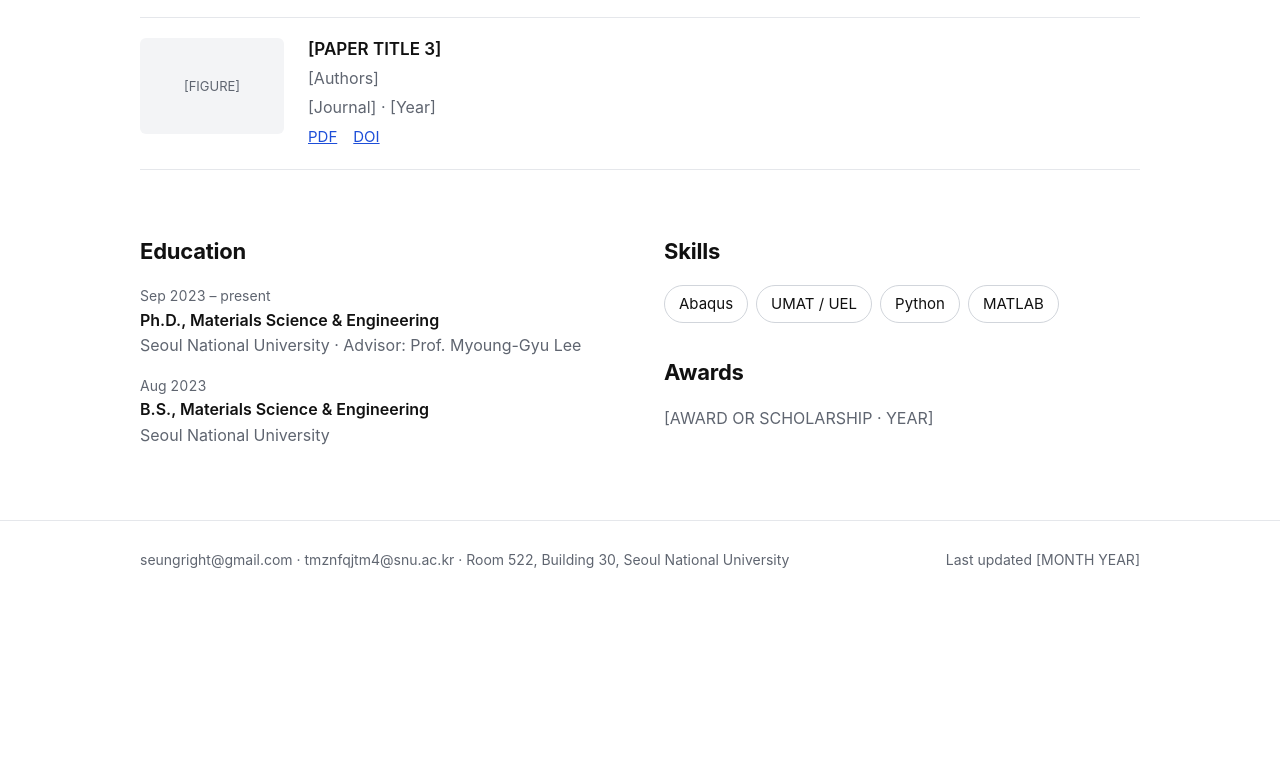
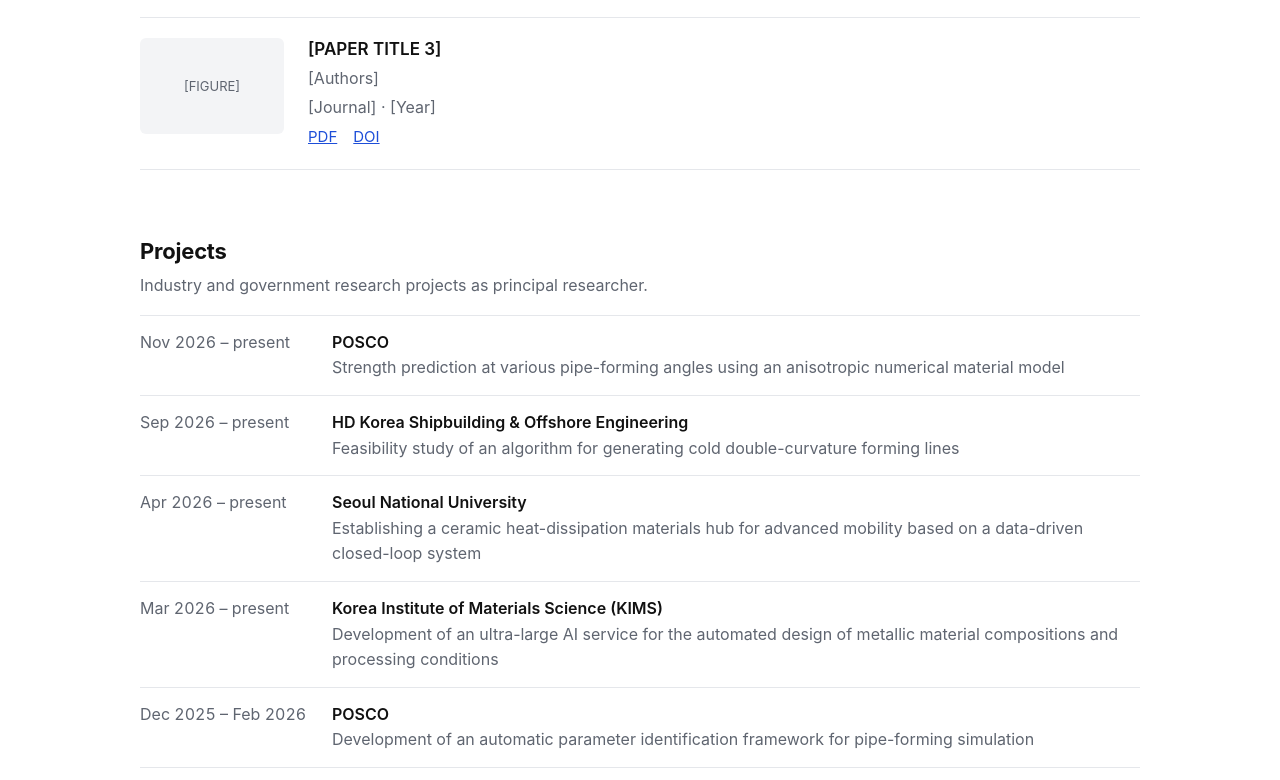
Before and after one commit to seungright/seungright.github.io, a plain HTML site: page index.html in a window 1280 px wide. Shown: the part 2020-2800 px from the top of the page. Before the commit the page ends 2620 px from the top, so only its background shows below. Drawn offline with Linux system fonts and the light colour scheme; a web font is replaced by a local one.

Commit message:
Add a Projects section and nav link
Lists the eight industry and government projects from the CV on the home
page, newest first, and adds a Projects link to every page's top menu.

Co-Authored-By: Claude Fable 5.2 <noreply@anthropic.com>
Claude-Session: https://claude.ai/code/session_016PCbsVimJ2eq3NqPkbEHF9

```diff
--- a/index.html
+++ b/index.html
@@ -25,6 +25,7 @@ a:focus-visible{outline:2px solid #1D4ED8;outline-offset:2px}
 <a href="#featured" style="color: #111111; text-decoration: none">Featured</a>
 <a href="#research" style="color: #111111; text-decoration: none">Research</a>
 <a href="#publications" style="color: #111111; text-decoration: none">Publications</a>
+<a href="#projects" style="color: #111111; text-decoration: none">Projects</a>
 <a href="#cv" style="color: #111111; text-decoration: none">CV</a>
 </nav>
 </div>
@@ -129,6 +130,71 @@ a:focus-visible{outline:2px solid #1D4ED8;outline-offset:2px}
 </div>
 </section>
 
+<section id="projects" style="display: flex; flex-direction: column; gap: 16px">
+<div style="display: flex; flex-direction: column; gap: 4px">
+<h2 style="margin: 0; font-size: 22px; font-weight: 700; letter-spacing: -0.01em">Projects</h2>
+<div style="color: #5F6570">Industry and government research projects as principal researcher.</div>
+</div>
+<div style="display: flex; flex-direction: column; border-bottom: 1px solid #E5E7EB">
+<div style="border-top: 1px solid #E5E7EB; padding: 14px 0; display: flex; flex-wrap: wrap; gap: 4px 24px">
+<div style="flex: 0 0 168px; color: #5F6570; font-variant-numeric: tabular-nums">Nov 2026 – present</div>
+<div style="flex: 1 1 360px; min-width: 0">
+<div style="font-weight: 600">POSCO</div>
+<div style="color: #5F6570">Strength prediction at various pipe-forming angles using an anisotropic numerical material model</div>
+</div>
+</div>
+<div style="border-top: 1px solid #E5E7EB; padding: 14px 0; display: flex; flex-wrap: wrap; gap: 4px 24px">
+<div style="flex: 0 0 168px; color: #5F6570; font-variant-numeric: tabular-nums">Sep 2026 – present</div>
+<div style="flex: 1 1 360px; min-width: 0">
+<div style="font-weight: 600">HD Korea Shipbuilding &amp; Offshore Engineering</div>
+<div style="color: #5F6570">Feasibility study of an algorithm for generating cold double-curvature forming lines</div>
+</div>
+</div>
+<div style="border-top: 1px solid #E5E7EB; padding: 14px 0; display: flex; flex-wrap: wrap; gap: 4px 24px">
+<div style="flex: 0 0 168px; color: #5F6570; font-variant-numeric: tabular-nums">Apr 2026 – present</div>
+<div style="flex: 1 1 360px; min-width: 0">
+<div style="font-weight: 600">Seoul National University</div>
+<div style="color: #5F6570">Establishing a ceramic heat-dissipation materials hub for advanced mobility based on a data-driven closed-loop system</div>
+</div>
+</div>
+<div style="border-top: 1px solid #E5E7EB; padding: 14px 0; display: flex; flex-wrap: wrap; gap: 4px 24px">
+<div style="flex: 0 0 168px; color: #5F6570; font-variant-numeric: tabular-nums">Mar 2026 – present</div>
+<div style="flex: 1 1 360px; min-width: 0">
+<div style="font-weight: 600">Korea Institute of Materials Science (KIMS)</div>
+<div style="color: #5F6570">Development of an ultra-large AI service for the automated design of metallic material compositions and processing conditions</div>
+</div>
+</div>
+<div style="border-top: 1px solid #E5E7EB; padding: 14px 0; display: flex; flex-wrap: wrap; gap: 4px 24px">
+<div style="flex: 0 0 168px; color: #5F6570; font-variant-numeric: tabular-nums">Dec 2025 – Feb 2026</div>
+<div style="flex: 1 1 360px; min-width: 0">
+<div style="font-weight: 600">POSCO</div>
+<div style="color: #5F6570">Development of an automatic parameter identification framework for pipe-forming simulation</div>
+</div>
+</div>
+<div style="border-top: 1px solid #E5E7EB; padding: 14px 0; display: flex; flex-wrap: wrap; gap: 4px 24px">
+<div style="flex: 0 0 168px; color: #5F6570; font-variant-numeric: tabular-nums">Mar 2025 – Apr 2026</div>
+<div style="flex: 1 1 360px; min-width: 0">
+<div style="font-weight: 600">LG Energy Solution</div>
+<div style="color: #5F6570">Development of material characterization methods and a nonlinear anisotropic plasticity model for battery can materials</div>
+</div>
+</div>
+<div style="border-top: 1px solid #E5E7EB; padding: 14px 0; display: flex; flex-wrap: wrap; gap: 4px 24px">
+<div style="flex: 0 0 168px; color: #5F6570; font-variant-numeric: tabular-nums">Aug 2024 – Jul 2025</div>
+<div style="flex: 1 1 360px; min-width: 0">
+<div style="font-weight: 600">POSCO</div>
+<div style="color: #5F6570">Development of a numerical material model for predicting high-temperature strength of API steel pipe in response to the IOGP revision</div>
+</div>
+</div>
+<div style="border-top: 1px solid #E5E7EB; padding: 14px 0; display: flex; flex-wrap: wrap; gap: 4px 24px">
+<div style="flex: 0 0 168px; color: #5F6570; font-variant-numeric: tabular-nums">Aug 2023 – Jul 2024</div>
+<div style="flex: 1 1 360px; min-width: 0">
+<div style="font-weight: 600">POSCO</div>
+<div style="color: #5F6570">Development of a numerical material model for predicting total elongation of API proportional specimens in response to the ISO 3183 revision</div>
+</div>
+</div>
+</div>
+</section>
+
 <section id="cv" style="display: grid; grid-template-columns: repeat(auto-fit, minmax(min(380px, 100%), 1fr)); gap: 40px 48px">
 <div style="display: flex; flex-direction: column; gap: 16px">
 <h2 style="margin: 0; font-size: 22px; font-weight: 700; letter-spacing: -0.01em">Education</h2>
```
Also changed, not shown: research-aln.html (+1 -0 lines), research-battery.html (+1 -0 lines), research-hardening.html (+1 -0 lines).
